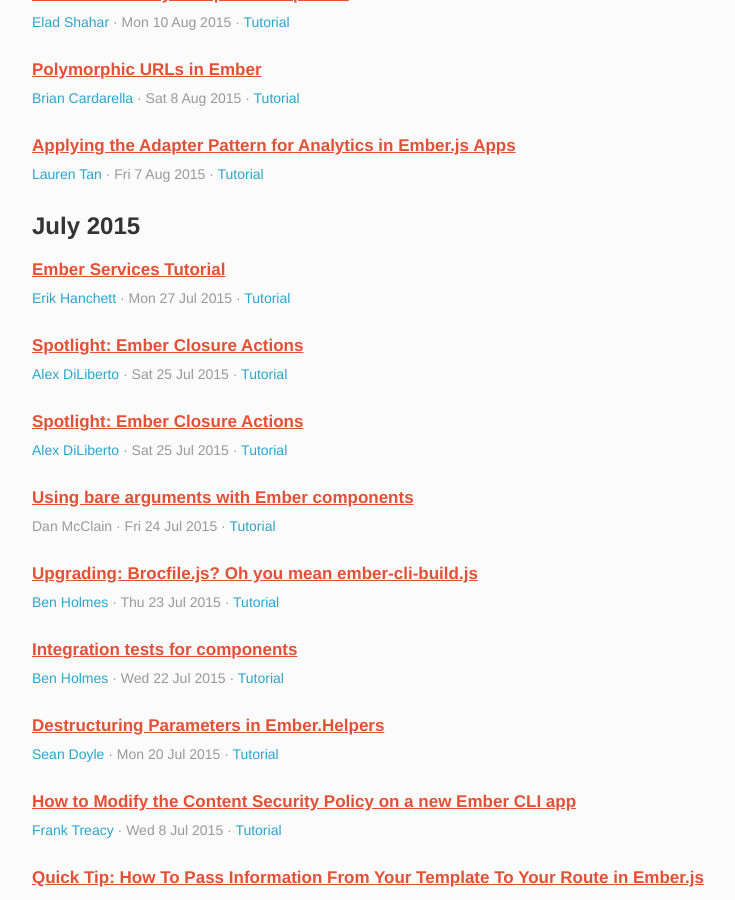
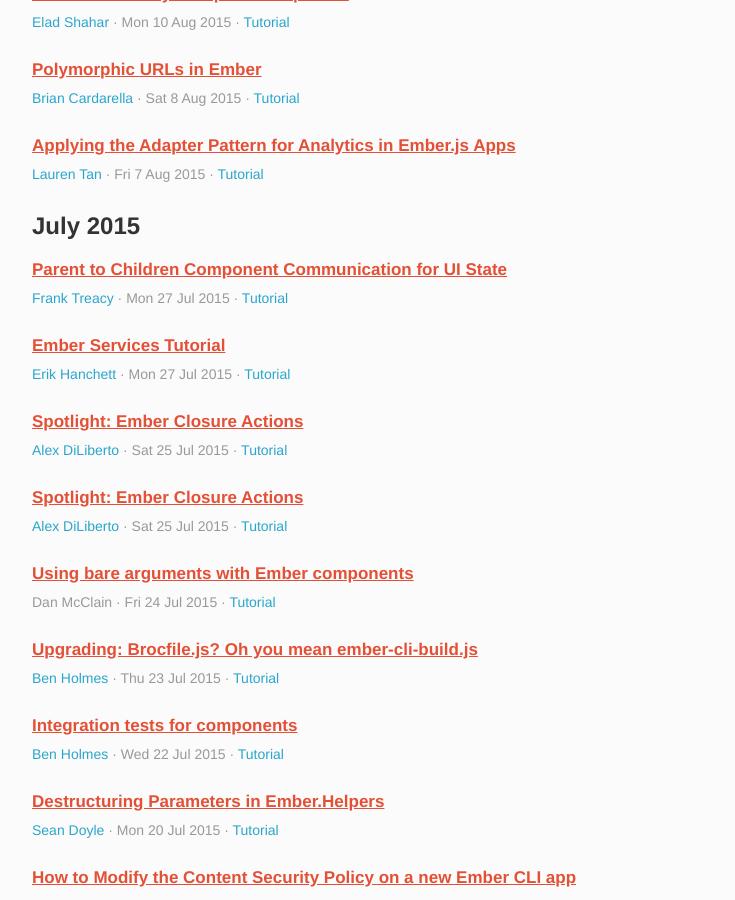
Before and after one commit to emberwatch/emberwatch, a Jekyll site: the page built from tutorials.html, in a window 1280 px wide and 900 px high, scrolled down 2812 px. Shown: the whole window, without its empty margins (148-883 px from the left). Built offline with Jekyll 4.4.1, drawn with Linux system fonts in a browser that asks for light colours; Markdown is read by kramdown in place of the engine named in the settings; comment, search, counter and statistics services are not loaded.

Commit message:
[Add Article] Parent to Children Component Communication for UI State

```diff
--- a/_data/tutorials.yml
+++ b/_data/tutorials.yml
@@ -287,6 +287,14 @@
   date_updated: '2015-07-27'
   urls:
   - http://www.programwitherik.com/ember-services-tutorial/
+- title: Parent to Children Component Communication for UI State
+  author_ids:
+  - 207
+  date: '2015-07-27'
+  date_created: '2015-07-27'
+  date_updated: '2015-07-27'
+  urls:
+  - http://emberigniter.com/parent-to-children-component-communication/
 - title: 'Spotlight: Ember Closure Actions'
   author_ids:
   - 208
```
